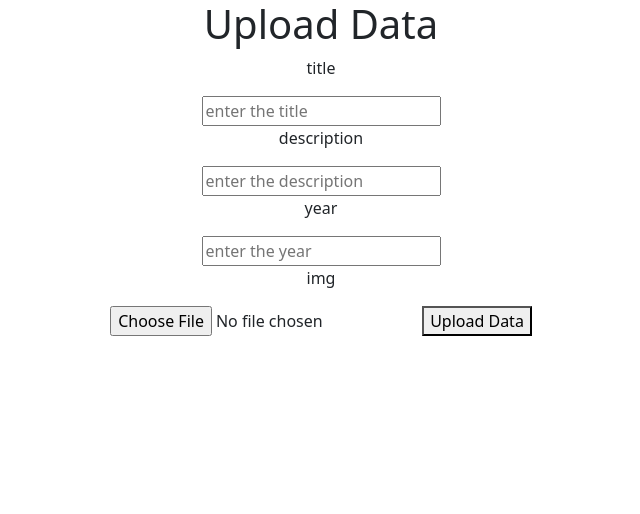
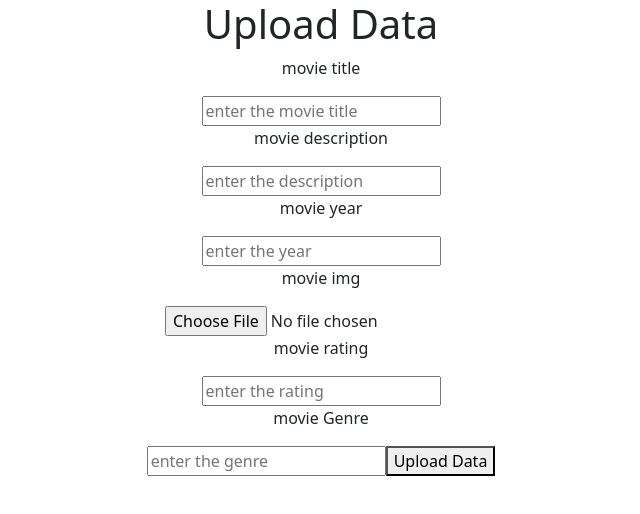
Before and after one commit to jsidd06/movie_masla, a React (Create React App) app in the folder movie_website/: page /upload in a window 1280 px wide. Shown: the top 514 px of the page, without its empty margins (319-959 px from the left). Built offline with nearby package versions, Linux system fonts and the light colour scheme.

Commit message:
connect the data with and upload the data in fronted to mongose

```diff
--- a/movie_website/src/views/UploadData.jsx
+++ b/movie_website/src/views/UploadData.jsx
@@ -1,18 +1,77 @@
-import React from 'react';
+
+import React, { useState } from 'react';
+import Axios from '../configs/axios';
 
 function UploadData() {
-  return <div style={{textAlign: 'center'}}>
-    <h1>Upload Data</h1>
-    <p>title</p>
-    <input placeholder="enter the title" onChange={(e) => console.log(e)} />
-    <p>description</p>
-    <input placeholder="enter the description" />
-    <p>year</p>
-    <input placeholder="enter the year" />
-    <p>img</p>
-    <input placeholder="enter the img" type="file" alt="none" />
-    <button>Upload Data</button>
-  </div>;
+ const [movieTitle, setMovieTitle] = useState("");
+  const [movieDescription, setMovieDescription] = useState("");
+  const [movieRating, setMovieRating] = useState("");
+  const [movieImg, setMovieImg] = useState("");
+  const [movieYear, setMovieYear] = useState("");
+  const [genreMovie, setMovieGenre] = useState("");
+  const [movie, setMovie] = useState([])
+
+  const handleSubmit = (e) => {
+    e.preventDefault();
+    Axios.post("/upload", {
+      title: movieTitle,
+      description: movieDescription,
+      rating: movieRating,
+      img: movieImg,
+      year: movieYear,
+      genre: genreMovie,
+    })
+      .then((res) => {
+        console.log(res);
+        setMovie(res.data);
+      })
+      .catch((err) => {
+        console.log(err);
+      });
+  }
+
+  return (
+    <div style={{ textAlign: "center" }}>
+      <h1>Upload Data</h1>
+      <p> movie title</p>
+      <input
+        placeholder="enter the movie title"
+        onChange={(e) => setMovieTitle(e.target.value)}
+      />
+      <p> movie description</p>
+      <input
+        placeholder="enter the description"
+        onChange={(e) => setMovieDescription(e.target.value)}
+      />
+      <p>movie year</p>
+      <input
+        placeholder="enter the year"
+        onChange={(e) => setMovieYear(e.target.value)}
+      />
+      <p> movie img</p>
+      <input
+        placeholder="enter the img"
+        type="file"
+        alt="none"
+        onChange={(e) => setMovieImg(e.target.value)}
+      />
+      <p> movie rating</p>
+      <input
+        placeholder="enter the rating"
+        type="text"
+        alt="none"
+        onChange={(e) => setMovieRating(e.target.value)}
+      />
+      <p> movie Genre</p>
+      <input
+        placeholder="enter the genre"
+        type="text"
+        alt="none"
+        onChange={(e) => setMovieGenre(e.target.value)}
+      />
+      <button onClick={handleSubmit}>Upload Data</button>
+    </div>
+  );
 }
 
 export default UploadData;
```
Also changed, not shown: 1 other file (tests, documents, lock files or other folders).
